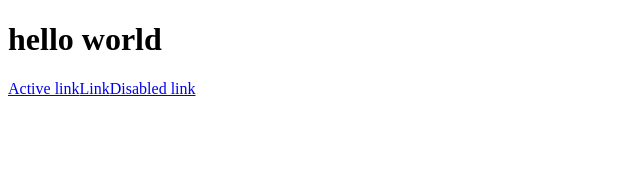
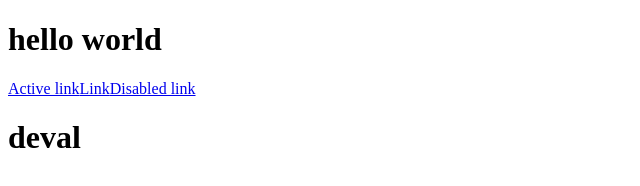
Before and after one commit to DevalRahmawan/tutor-git, a plain HTML site: page index.html in a window 1280 px wide. Shown: the whole page, without its empty margins (0-640 px from the left). Drawn offline with Linux system fonts and the light colour scheme.

Commit message:
create footer

```diff
--- a/index.html
+++ b/index.html
@@ -15,5 +15,9 @@
             <a class="nav-link disabled" href="#">Disabled link</a>
         </nav>
     </header>
+
+    <footer>
+        <h1>deval</h1>
+    </footer>
 </body>
 </html>
```
